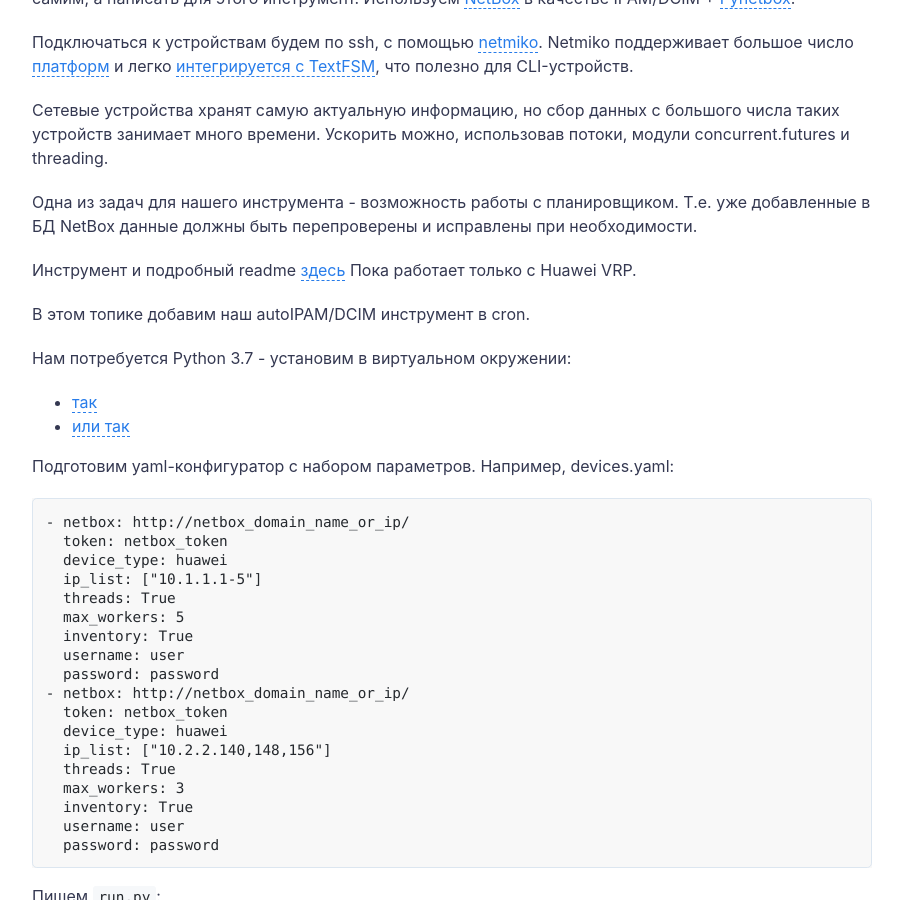
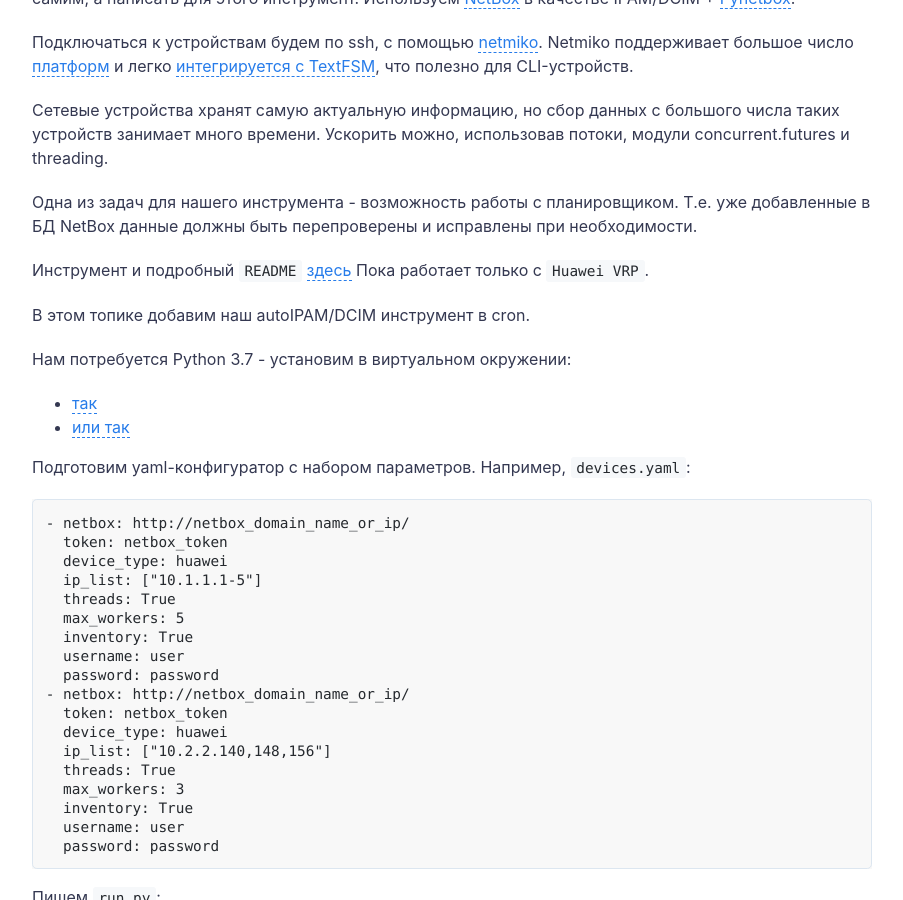
Before and after one commit to netdotwork/netdotwork.github.io, a Jekyll site: the page built from _posts/2020-05-07-netbox-auto-ipam.md, in a window 1280 px wide and 900 px high, scrolled down 762 px. Shown: the whole window, without its empty margins (188-1091 px from the left). Built offline with Jekyll 4.4.1, drawn with Linux system fonts in a browser that asks for light colours; comment, search, counter and statistics services are not loaded.

````diff
--- a/_posts/2020-05-07-netbox-auto-ipam.md
+++ b/_posts/2020-05-07-netbox-auto-ipam.md
@@ -20,8 +20,8 @@ Netmiko поддерживает большое число [платформ](ht
 
 Одна из задач для нашего инструмента - возможность работы с планировщиком. Т.е. уже добавленные в БД NetBox данные должны быть перепроверены и исправлены при необходимости.
 
-Инструмент и подробный readme [здесь](https://github.com/netdotwork/netbox_resolver){:target="_blank"}
-Пока работает только с Huawei VRP.
+Инструмент и подробный `README` [здесь](https://github.com/netdotwork/netbox_resolver){:target="_blank"}
+Пока работает только с `Huawei VRP`.
 
 В этом топике добавим наш autoIPAM/DCIM инструмент в cron.
 
@@ -29,7 +29,7 @@ Netmiko поддерживает большое число [платформ](ht
 - [так](https://github.com/netdotwork/pyneng-my-exercises/blob/master/virtualenv_python.md){:target="_blank"}
 - [или так](https://pyneng.github.io/docs/venv/){:target="_blank"}
 
-Подготовим yaml-конфигуратор с набором параметров. Например, devices.yaml:
+Подготовим yaml-конфигуратор с набором параметров. Например, `devices.yaml`:
 
 ```
 - netbox: http://netbox_domain_name_or_ip/
````
